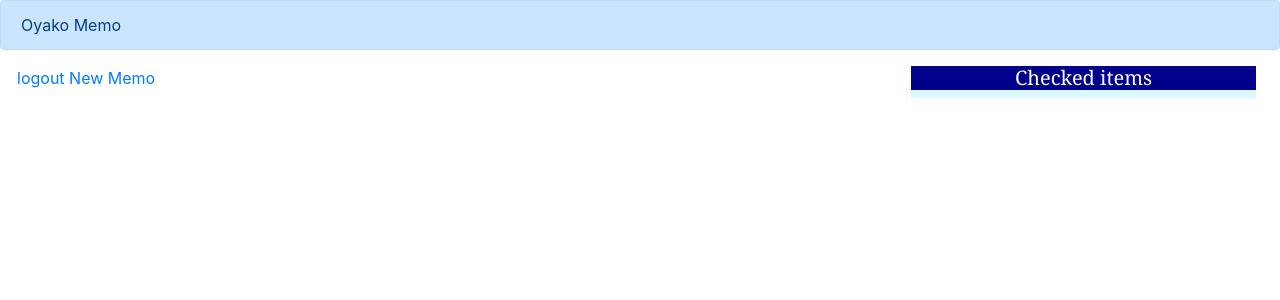
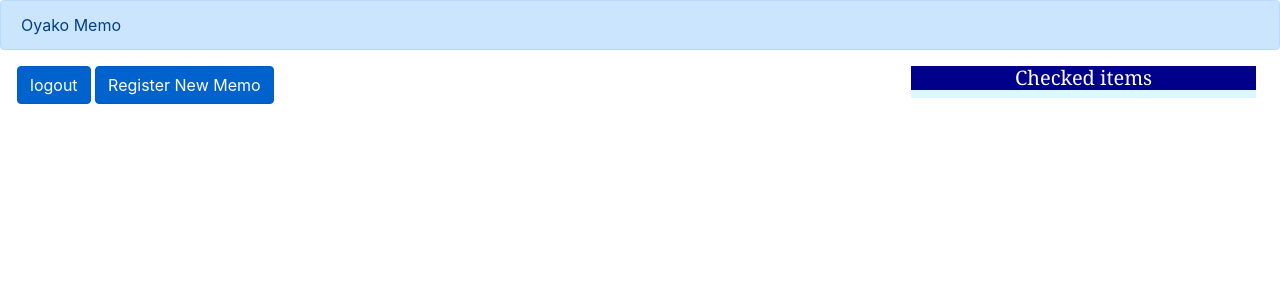
Before and after one commit to matsutake0904/boardproject, a Django app: page /list/ in a window 1280 px wide. Shown: the top 300 px of the page. Run offline with Django 3.2, Linux system fonts and the light colour scheme; the visitor is signed in with stand-in values (Sample User, id 1); data that the repository does not hold is empty; some libraries are stand-ins or nearby versions.

Commit message:
20210110_2

```diff
--- a/template/create.html
+++ b/template/create.html
@@ -8,11 +8,11 @@
         <div class="form-group">
           <label >Title</label>
           <input type="text" class="form-control" name="title" aria-describedby="titleHelp" placeholder="Title">
-          <small id="titleHelp" class="form-text text-muted">Title must be filled.</small>
+          <small id="titleHelp" class="form-text text-muted">Title is required.</small>
         </div>
         <div class="form-group">
           <label >Content</label>
-          <input type="text" class="form-control"  placeholder="contetn">
+          <input type="text" class="form-control"  placeholder="content">
         </div>
         <div class="create_picture">
             <label >Picture</label>
@@ -22,7 +22,7 @@
         <input type="hidden" name="auther" value="{{ user.username}}">
         <input type="hidden" name="branch" value="{{ branch }}">
 
-        <button type="submit" class="btn btn-primary">regist!</button>
+        <button type="submit" class="btn btn-primary">Register!</button>
       </form>
 
 
--- a/template/list.html
+++ b/template/list.html
@@ -22,21 +22,21 @@
     {% if item.auther == user.username and item.branch == 0 %}
     <div class="alert alert-primary" role="success">
        <p>Title:<a href="{% url 'detail' item.pk %}">{{item.title}}</a></p>
-       <p>Upped by: {{item.auther}}</p>
+       <p>Uploaded by: {{item.auther}}</p>
        {% if item.checked %}
-           <a href="{% url 'checked' item.pk %}" class='btn btn-primary active' role="button" aria-pressed="true" >Checked!</a>
+           <a href="{% url 'checked' item.pk %}" class='btn btn-primary active' role="button" aria-pressed="true" >Unchecked!</a>
        {% else %}
-          <a href="{% url 'checked' item.pk %}" class='btn btn-secondary active' role="button" aria-pressed="true" >Not checked</a>
+          <a href="{% url 'checked' item.pk %}" class='btn btn-secondary active' role="button" aria-pressed="true" >Checked</a>
        {% endif %}
        <a href="{% url 'delete' item.pk %}" class='btn btn-secondary active' role="button" aria-pressed="true" >delete</a>
-       <a href="{% url 'create' item.pk %}" class='btn btn-secondary active' role="button" aria-pressed="true" >Regist Child MEMO!</a>
+       <a href="{% url 'create' item.pk %}" class='btn btn-secondary active' role="button" aria-pressed="true" >Register Child MEMO!</a>
 
     </div>
     {% endif%}
     {% endif%}
     {% endfor %}
-    <a href="{% url 'logout' %}">logout</a>
-    <a href="{% url 'create' %}">New Memo</a>
+    <a href="{% url 'logout' %}" class='btn btn-primary active'>logout</a>
+    <a href="{% url 'create' %}" class='btn btn-primary active'>Register New Memo</a>
 
 </div>
 <!-- <div id="text_btn" class="btn fa facebook">
```
Also changed, not shown: template/delete.html (+7 -4 lines), template/detail.html (+9 -5 lines).
